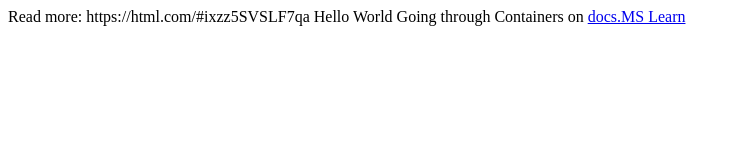
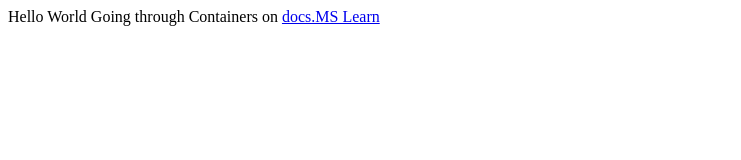
Before and after one commit to cruz3r/cruz3r.github.io, a plain HTML site: page msLearn.html in a window 1280 px wide. Shown: the whole page, without its empty margins (0-741 px from the left). Drawn offline with Linux system fonts and the light colour scheme.

Commit message:
link test

```diff
--- a/msLearn.html
+++ b/msLearn.html
@@ -3,7 +3,6 @@
 <head>
 <title> My First Webpage </title>
 
-Read more: https://html.com/#ixzz5SVSLF7qa
 Hello World
 <body>
 Going through Containers on <a href="https://docs.microsoft.com/en-us/learn" >docs.MS Learn</a>
```
Also changed, not shown: 1 other file.
